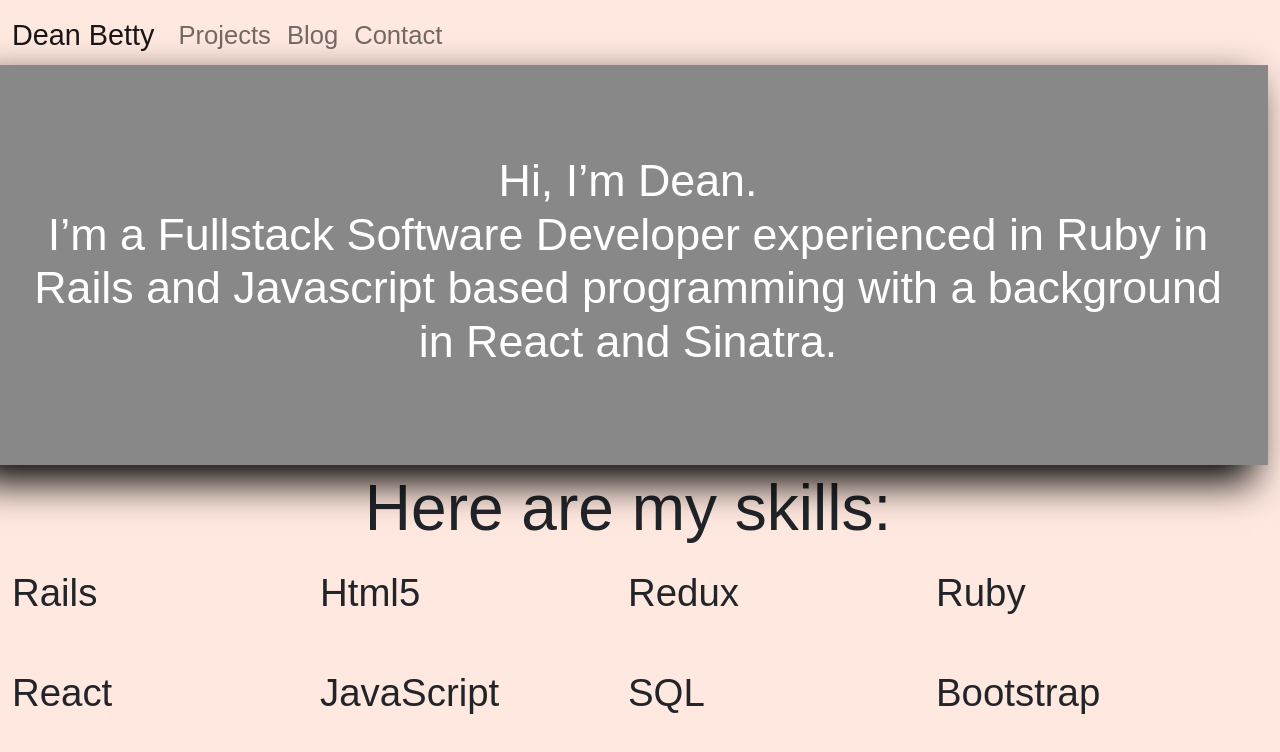
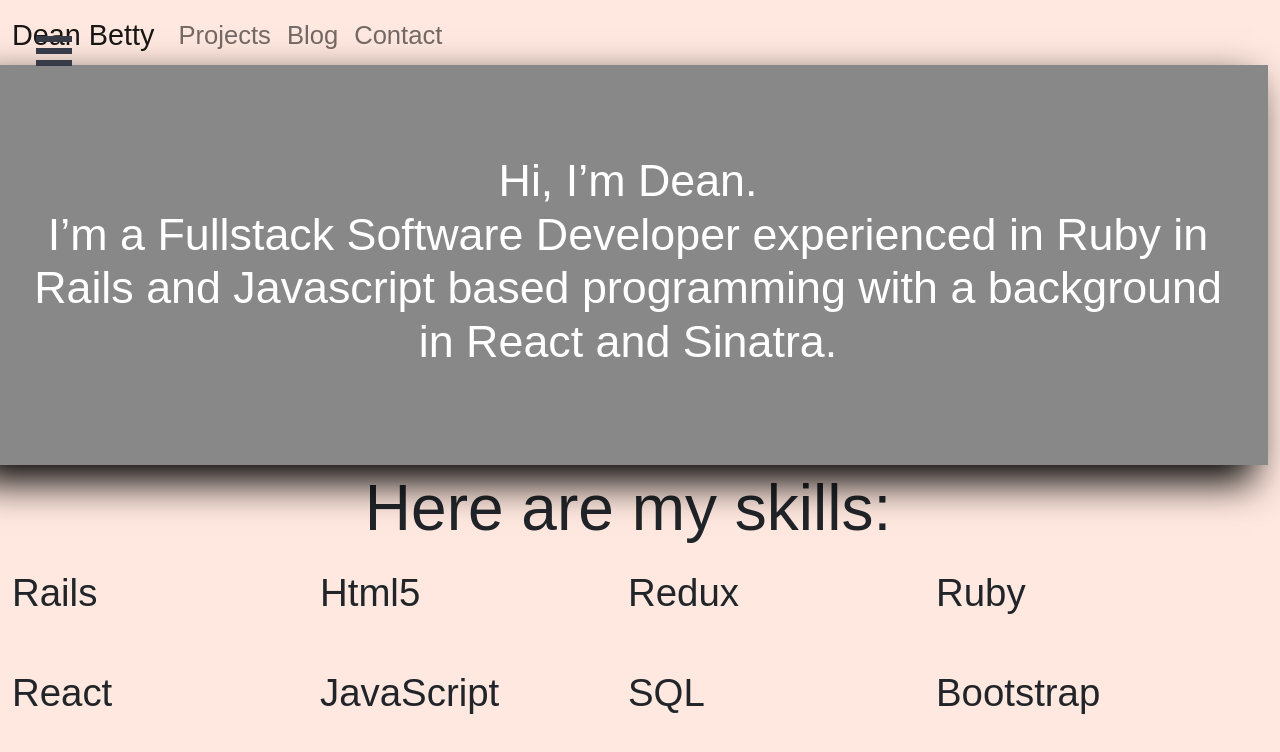
Before and after one commit to deanpointblank/Portfolio_v3, a React (Create React App) app: page / in a window 1280 px wide. Shown: the top 752 px of the page. Built offline with nearby package versions, Linux system fonts and the light colour scheme; a web font is replaced by a local one.

Commit message:
sidebar menu partially operational

```diff
--- a/src/App.js
+++ b/src/App.js
@@ -13,6 +13,7 @@
 import HomeContainer from './Containers/home';
 import NotFoundContainer from './Containers/notFound';
 import ProjectsContainer from './Containers/projects';
+import { slide as Menu } from 'react-burger-menu';
 
 
 import logo from './logo.svg';
@@ -21,6 +22,12 @@
 function App() {
   return (
     <Router>
+        <Menu>
+        <a id="home" className="menu-item" href="/">Home</a>
+        <a id="about" className="menu-item" href="/about">About</a>
+        <a id="contact" className="menu-item" href="/contact">Contact</a>
+        {/* <a onClick={ this.showSettings } className="menu-item--small" href="">Settings</a> */}
+        </Menu>
       <Container fluid className="mh-100">
         <MenuContainer/>
         <Row className="h-100">
--- a/src/Containers/menu.js
+++ b/src/Containers/menu.js
@@ -6,7 +6,7 @@
     render(){
         return(
             <Row>
-            <Navbar bg="light" expand="lg" defaultActiveKey="/">
+                <Navbar bg="light" expand="lg" defaultActiveKey="/">
                     <Navbar.Brand href="/"><span className="underlined">Dean Betty</span></Navbar.Brand>
                     <Navbar.Toggle aria-controls="basic-navbar-nav" />
                     <Navbar.Collapse id="basic-navbar-nav">
@@ -16,7 +16,7 @@
                             <Nav.Link className="underlined" href="/contact">Contact</Nav.Link>
                         </Nav>
                     </Navbar.Collapse>
-            </Navbar>
+                </Navbar>
             </Row>
         )
     }
--- a/src/Containers/projects.js
+++ b/src/Containers/projects.js
@@ -3,6 +3,7 @@
 import { ProjectCarosal } from '../Components/projectCarosal';
 import { ProjectDisplay } from '../Components/projectDisplay';
 import { ProjectList } from '../Components/projectsList';
+
 
 export default class ProjectsContainer extends Component {
 
--- a/src/index.css
+++ b/src/index.css
@@ -142,3 +142,71 @@
   border-color: #ffe8df;
   color: #ffe8df;
 }
+
+/*******************Js Buger menu stuff*****************/
+/* Position and sizing of burger button */
+.bm-burger-button {
+  position: fixed;
+  width: 36px;
+  height: 30px;
+  left: 36px;
+  top: 36px;
+}
+
+/* Color/shape of burger icon bars */
+.bm-burger-bars {
+  background: #373a47;
+}
+
+/* Color/shape of burger icon bars on hover*/
+.bm-burger-bars-hover {
+  background: #a90000;
+}
+
+/* Position and sizing of clickable cross button */
+.bm-cross-button {
+  height: 24px;
+  width: 24px;
+}
+
+/* Color/shape of close button cross */
+.bm-cross {
+  background: #bdc3c7;
+}
+
+/*
+Sidebar wrapper styles
+Note: Beware of modifying this element as it can break the animations - you should not need to touch it in most cases
+*/
+.bm-menu-wrap {
+  position: fixed;
+  height: 100%;
+}
+
+/* General sidebar styles */
+.bm-menu {
+  background: #373a47;
+  padding: 2.5em 1.5em 0;
+  font-size: 1.15em;
+}
+
+/* Morph shape necessary with bubble or elastic */
+.bm-morph-shape {
+  fill: #373a47;
+}
+
+/* Wrapper for item list */
+.bm-item-list {
+  color: #b8b7ad;
+  padding: 0.8em;
+}
+
+/* Individual item */
+.bm-item {
+  display: inline-block;
+}
+
+/* Styling of overlay */
+.bm-overlay {
+  background: rgba(0, 0, 0, 0.3);
+}
```
